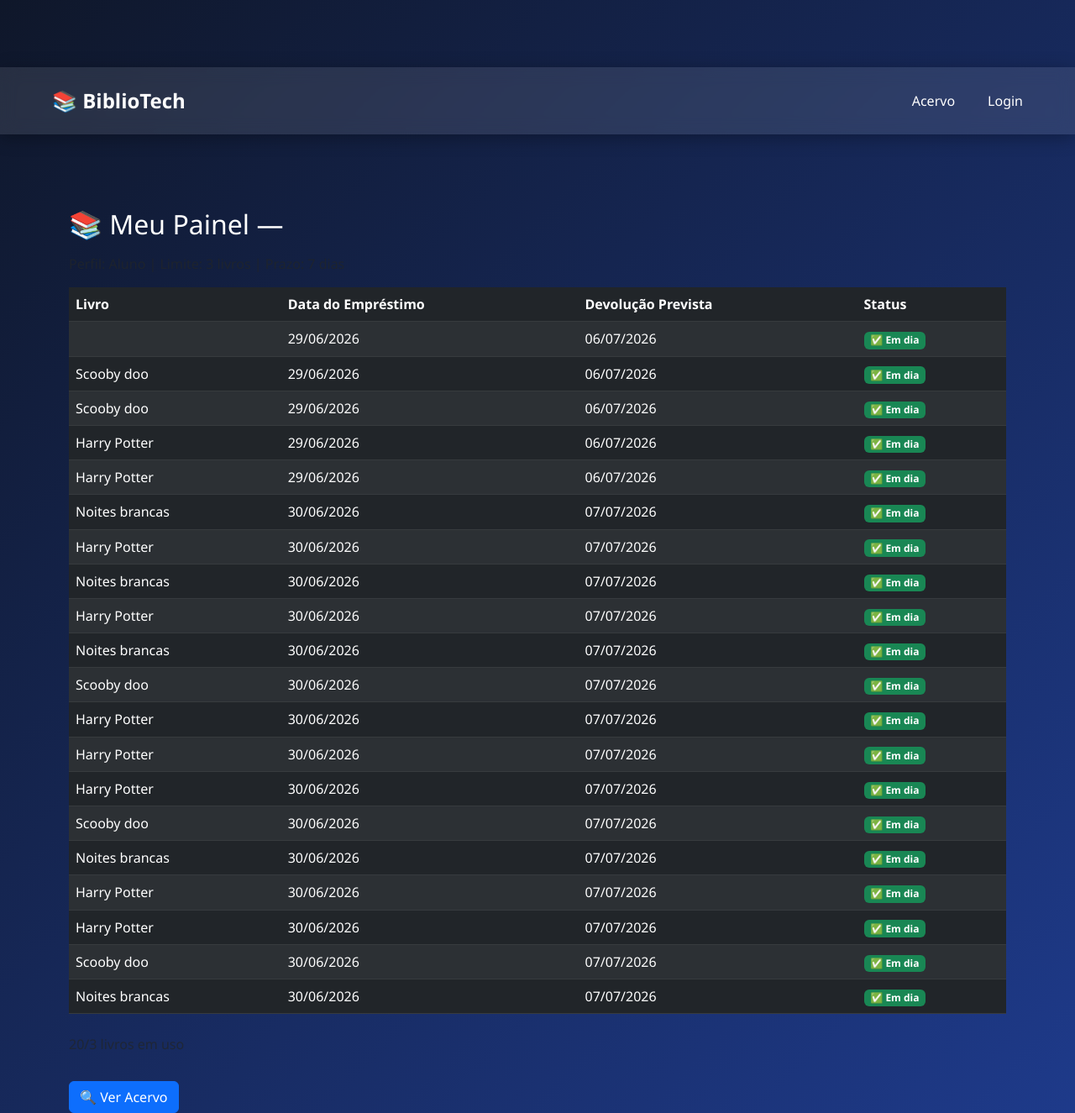
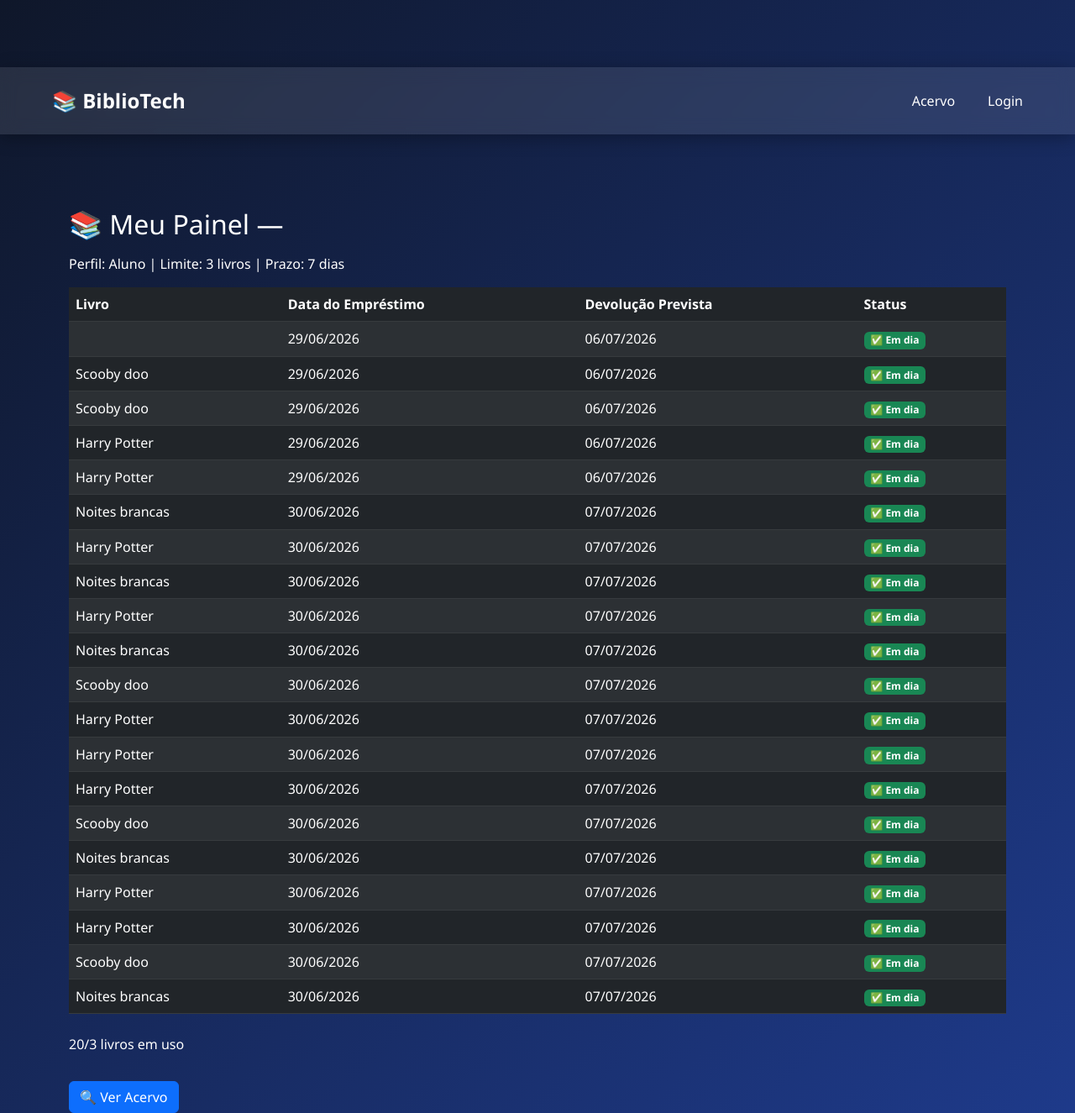
Before and after one commit to antony3005/LibraryProject, a Flask app: template app/templates/painel_aluno.html in a window 1280 px wide. Shown: the whole page at 84% size. Run offline with Flask 3, Linux system fonts and the light colour scheme; the template is opened without the code that fills it: values that come from a table or form of the project are taken from there, others are empty; some libraries are stand-ins or nearby versions.

Commit message:
Correção no css aluno e professor

```diff
--- a/app/static/css/painel_aluno.css
+++ b/app/static/css/painel_aluno.css
@@ -1,2 +1,3 @@
 .container { padding-top: 20px; }
 .table-danger td { background: rgba(220,53,69,0.2) !important; }
+.text-muted { margin-top: 0.5rem; color: white !important; }
--- a/app/static/css/painel_professor.css
+++ b/app/static/css/painel_professor.css
@@ -1,2 +1,3 @@
 .container { padding-top: 20px; }
 .table-danger td { background: rgba(220,53,69,0.2) !important; }
+.text-muted { margin-top: 0.5rem; color: white !important; }
```
